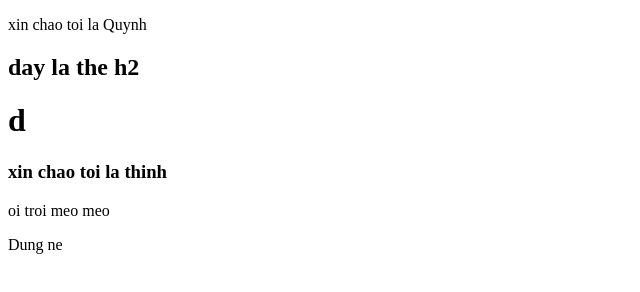
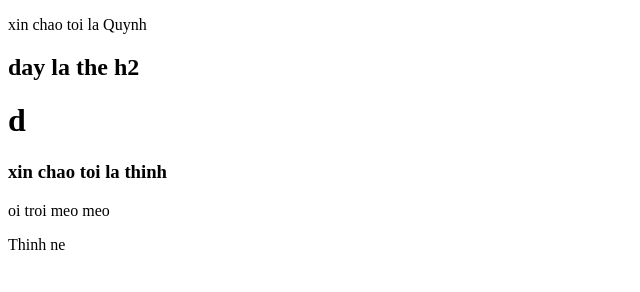
Before and after one commit to huythinh12/project-bakery-shop, a plain HTML site: page index.html in a window 1280 px wide. Shown: the full height of the page, 0-640 px from the left. Drawn offline with Linux system fonts and the light colour scheme.

Commit message:
thay doi Dung ne thanh Thinh ne

```diff
--- a/index.html
+++ b/index.html
@@ -12,6 +12,6 @@
     <h1>d</h1>
     <h3>xin chao toi la thinh</h3>
     <p>oi troi meo meo</p>
-    <p>Dung ne</p>
+    <p>Thinh ne</p>
   </body>
 </html>
```
